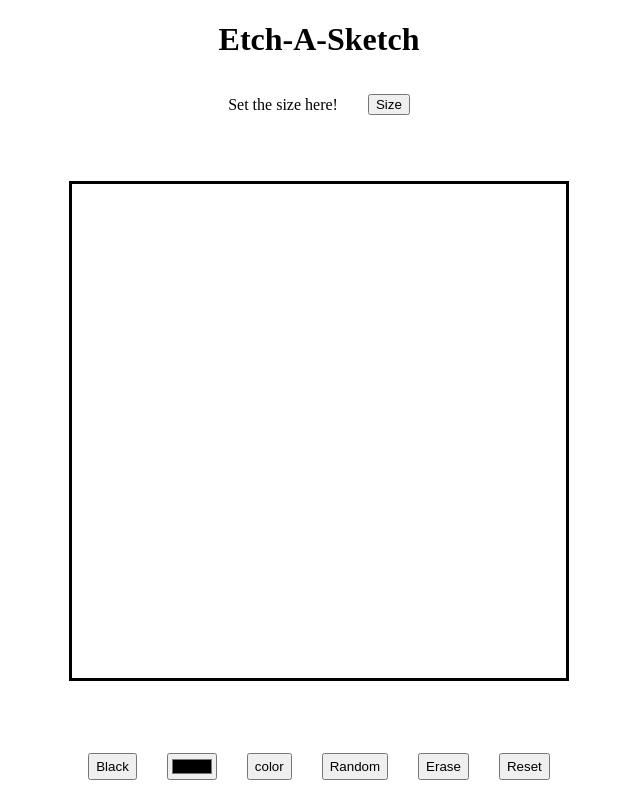
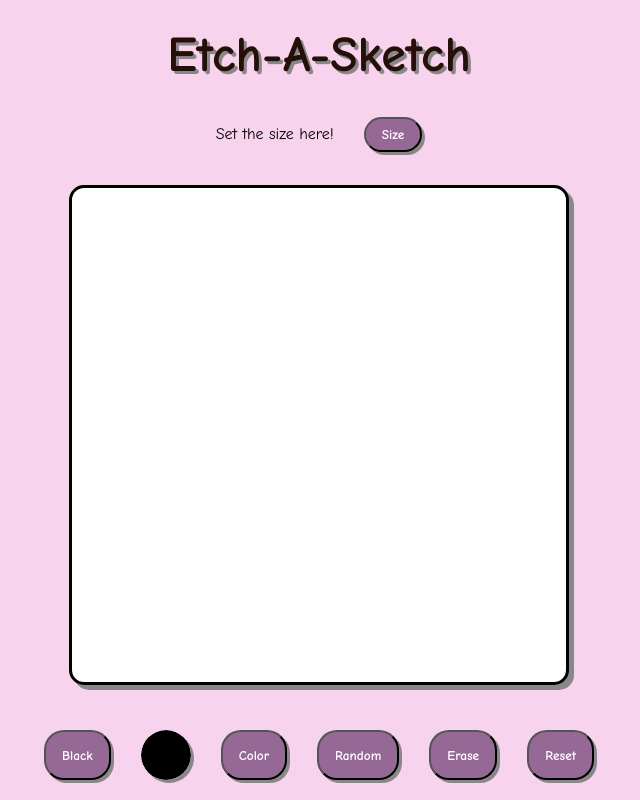
Before and after one commit to byjayashree/odin-Etch-a-Sketch, a plain HTML site: page index.html in a window 1280 px wide. Shown: the whole page, without its empty margins (321-961 px from the left). Drawn offline with Linux system fonts and the light colour scheme.

Commit message:
Add soft UI styling

```diff
--- a/index.html
+++ b/index.html
@@ -8,19 +8,23 @@
 </head>
 <body>
     <h1>Etch-A-Sketch</h1>
+
    <div class="header">
     <p>Set the size here!</p>
     <button id="size">Size</button>
    </div>
+
    <div class="container"></div>
+
    <div class="footer">
     <button id="black">Black</button>
     <input type="color" id="colorPicker">
-    <button id="color">color</button>
+    <button id="color">Color</button>
     <button id="random">Random</button>
     <button id="erase">Erase</button>
     <button id="reset">Reset</button>
    </div>
+
    <script src="script.js"></script>
 </body>
 </html>
--- a/script.js
+++ b/script.js
@@ -64,7 +64,7 @@ function createGrid(size)
         const gridDiv = document.createElement("div");
         gridDiv.style.flex = `0 0 ${100 / size}%`;
         gridDiv.style.height = `${100 / size}%`;
-        gridDiv.style.border = "0.5px dotted black";
+        gridDiv.style.border = "0.3px dotted black";
 
         gridDiv.addEventListener('mouseover', function() {
             if (drawingMode)
--- a/style.css
+++ b/style.css
@@ -1,38 +1,104 @@
-*{
+* {
     box-sizing:border-box;
 }
 
-body{
+body {
     display: flex;
     flex-direction: column;
+    align-items: center;
+
     min-height:100vh;
     margin:0;
-    align-items: center;
+
+    font-family: "Comic Sans MS", "Segoe UI", cursive;
+    background-color: #f8d3ed;
 }
 
-.header{
+.header {
     display:flex;
     align-items: center;
     gap:30px;
-
 }
 
-.footer{
+.footer {
     display: flex;
     gap:30px;
     margin: 20px;
 }
 
-.container{
+.container {
     display: flex;
     justify-content: flex-start;
     align-items: center;
+
     flex-shrink: 0;
     border: solid;
+
     width:500px;
     height:500px;
+
     margin: auto;
+
     flex-wrap: wrap;
     overflow: hidden;
     align-content:flex-start;
+
+    background-color: white;
+    border-radius: 15px;
+    box-shadow: 5px 5px #888;
 }
+
+h1 {
+    font-size: 50px;
+    margin: auto;
+    color: rgb(38, 15, 8);
+    text-shadow:3px 3px #888;
+}
+
+button {
+    padding: 8px 16px;
+
+    border-radius: 20px;
+    color: #ffffff;
+    background-color: rgb(150, 104, 150);
+
+    box-shadow: 3px 3px #888;
+    cursor: pointer;
+
+    font-family: "Comic Sans MS", "Segoe UI", cursive;
+    font-weight: 700;
+}
+
+button:hover {
+    background-color: rgb(202, 146, 202);
+    transform: scale(1.2);
+}
+
+input[type="color"] {
+    width: 50px;
+    height: 50px;
+
+    border: none;
+    border-radius: 50%;
+
+    background: none;
+    padding: 0;
+
+    cursor: pointer;
+    box-shadow: 3px 3px #888;
+
+    overflow: hidden;
+}
+
+input[type="color"]:hover {
+    transform: scale(1.1);
+}
+
+input[type="color"]::-webkit-color-swatch {
+    border: none;
+    border-radius: 50%;
+}
+
+input[type="color"]::-webkit-color-swatch-wrapper {
+     padding: 0;
+}
```
